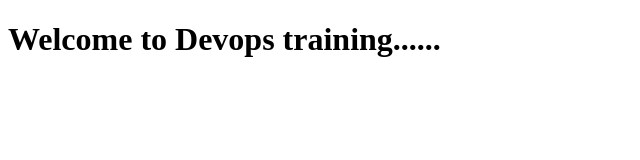
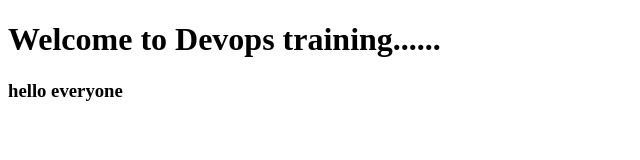
Before and after one commit to Pradeepyandamuri/devops-master, a plain HTML site: page index.html in a window 1280 px wide. Shown: the whole page, without its empty margins (0-640 px from the left). Drawn offline with Linux system fonts and the light colour scheme.

Commit message:
file commited

```diff
--- a/index.html
+++ b/index.html
@@ -7,5 +7,6 @@
 </head>
 <body>
     <h1>Welcome to Devops training......</h1>
+    <h3>hello everyone</h3>
 </body>
 </html>
```
